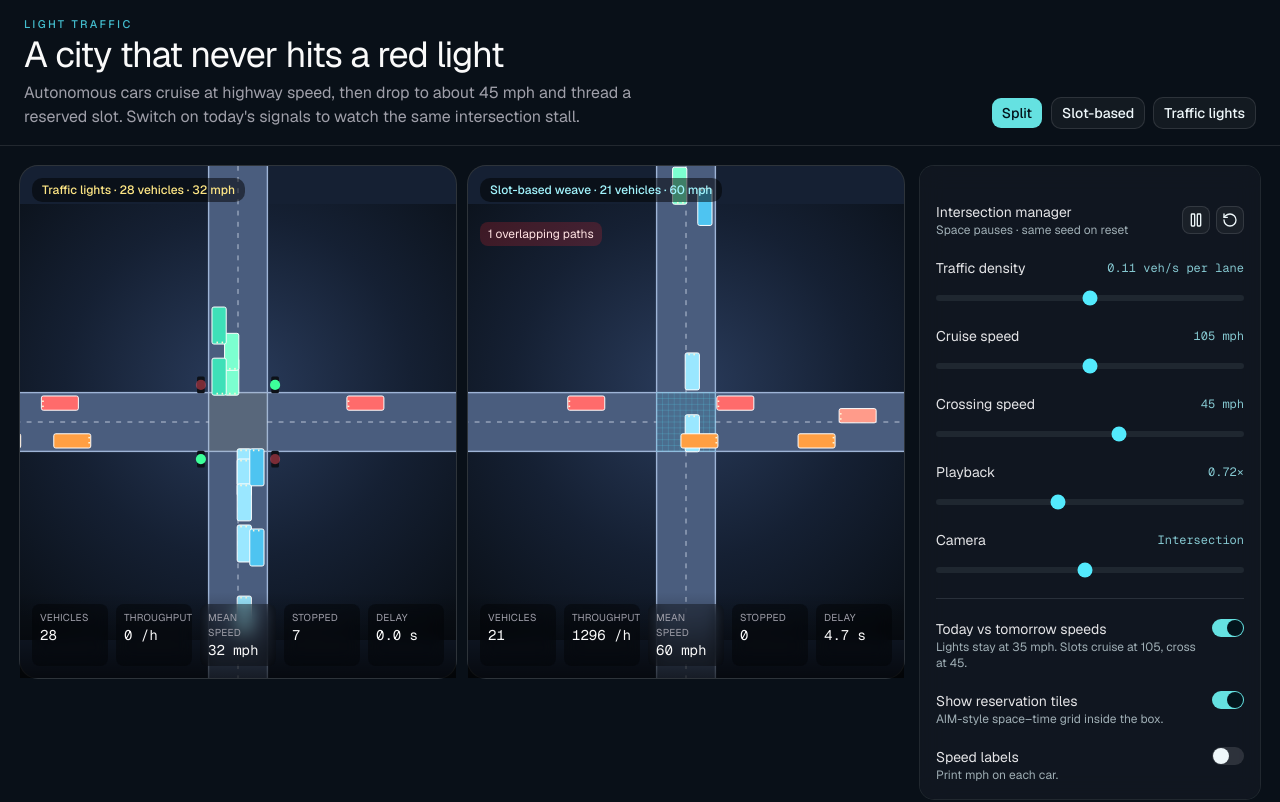
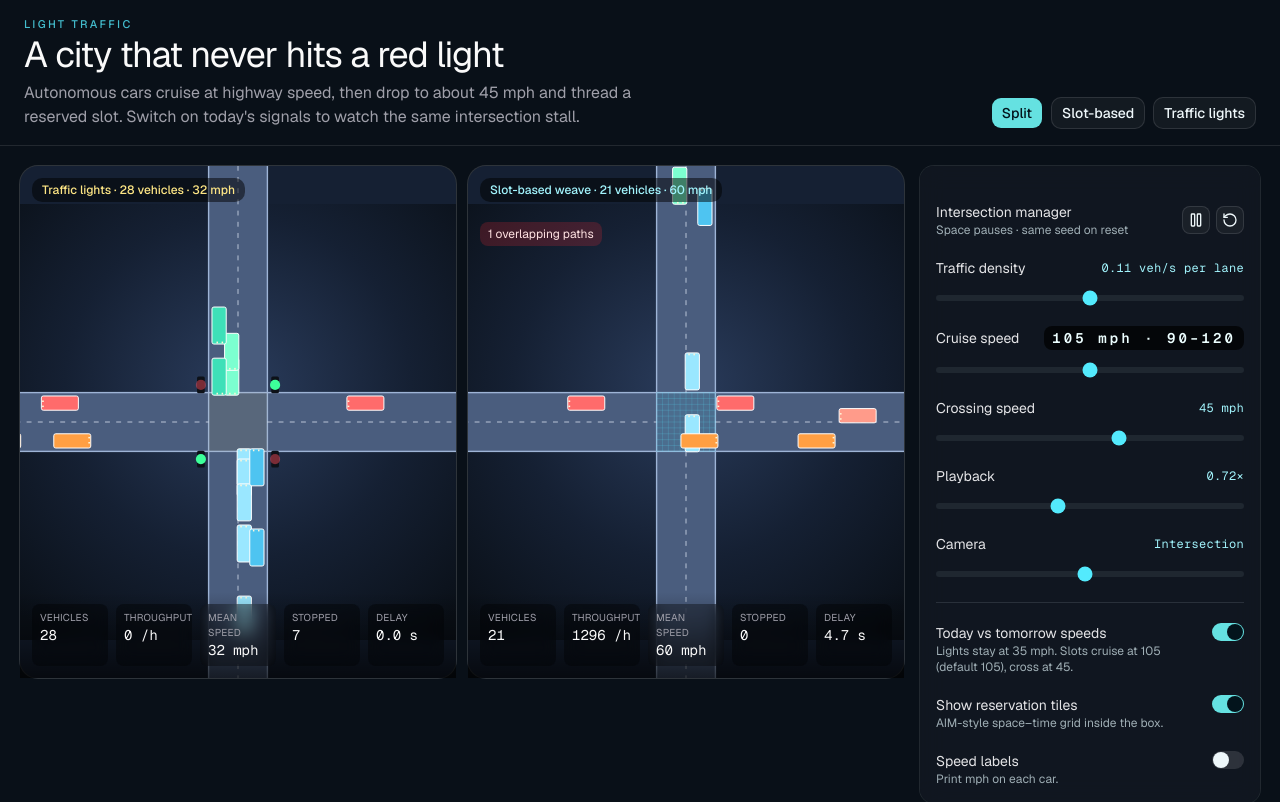
Before and after one commit to kvnloo/smartcity, a Next.js app: page / in a window 1280 px wide. Shown: the top 802 px of the page. Built offline with nearby package versions, Linux system fonts and the light colour scheme.

Commit message:
Make the 105 mph cruise label unmistakable
Screenshot OCR was reading the small cyan 105 as 185. Freeze the default
at 105, snap out-of-range values to that literal, and render the control
in larger tracked digits with the 90–120 range beside it.

Co-authored-by: veeman961 <veeman961@gmail.com>

```diff
--- a/src/components/city-sim.tsx
+++ b/src/components/city-sim.tsx
@@ -9,7 +9,18 @@ import { Card, CardContent } from "@/components/ui/card";
 import { Separator } from "@/components/ui/separator";
 import { Switch } from "@/components/ui/switch";
 import { TrafficSim, type SimSnapshot } from "@/lib/sim/engine";
-import { DEFAULT_CONFIG, sanitizeConfig, type SimConfig, type SpeedRegime, type ViewMode } from "@/lib/sim/geometry";
+import {
+  CRUISE_MPH_DEFAULT,
+  CRUISE_MPH_MAX,
+  CRUISE_MPH_MIN,
+  CROSS_MPH_MAX,
+  CROSS_MPH_MIN,
+  DEFAULT_CONFIG,
+  sanitizeConfig,
+  type SimConfig,
+  type SpeedRegime,
+  type ViewMode,
+} from "@/lib/sim/geometry";
 
 export function CitySim() {
   const [view, setView] = useState<ViewMode>("split");
@@ -176,19 +187,20 @@ export function CitySim() {
               />
               <RangeField
                 label="Cruise speed"
-                display={`${viewConfig.cruiseMph} mph`}
-                min={90}
-                max={120}
+                display={`${viewConfig.cruiseMph} mph · ${CRUISE_MPH_MIN}–${CRUISE_MPH_MAX}`}
+                min={CRUISE_MPH_MIN}
+                max={CRUISE_MPH_MAX}
                 step={1}
                 testId="cruise-speed"
+                emphasize
                 value={viewConfig.cruiseMph}
                 onChange={(v) => patch({ cruiseMph: v })}
               />
               <RangeField
                 label="Crossing speed"
                 display={`${viewConfig.crossMph} mph`}
-                min={30}
-                max={55}
+                min={CROSS_MPH_MIN}
+                max={CROSS_MPH_MAX}
                 step={1}
                 value={viewConfig.crossMph}
                 onChange={(v) => patch({ crossMph: v })}
@@ -218,7 +230,7 @@ export function CitySim() {
                 label="Today vs tomorrow speeds"
                 hint={
                   viewConfig.speedRegime === "vision"
-                    ? `Lights stay at ${viewConfig.lightsMph} mph. Slots cruise at ${viewConfig.cruiseMph}, cross at ${viewConfig.crossMph}.`
+                    ? `Lights stay at ${viewConfig.lightsMph} mph. Slots cruise at ${viewConfig.cruiseMph} (default ${CRUISE_MPH_DEFAULT}), cross at ${viewConfig.crossMph}.`
                     : "Both sides use the same cruise and crossing speeds."
                 }
                 checked={viewConfig.speedRegime === "vision"}
@@ -320,6 +332,7 @@ function RangeField({
   value,
   onChange,
   testId,
+  emphasize = false,
 }: {
   label: string;
   display: string;
@@ -329,12 +342,21 @@ function RangeField({
   value: number;
   onChange: (value: number) => void;
   testId?: string;
+  emphasize?: boolean;
 }) {
+  const clamped = Number.isFinite(value) ? Math.min(max, Math.max(min, value)) : min;
   return (
     <label className="block space-y-2">
       <div className="flex items-center justify-between gap-3 text-sm">
         <span className="text-zinc-200">{label}</span>
-        <span className="font-mono text-xs text-cyan-200/80" data-testid={testId}>
+        <span
+          data-testid={testId}
+          className={
+            emphasize
+              ? "rounded-md bg-black/70 px-2 py-0.5 font-mono text-sm font-semibold tracking-[0.22em] text-cyan-50 tabular-nums"
+              : "font-mono text-xs tracking-wide text-cyan-200 tabular-nums"
+          }
+        >
           {display}
         </span>
       </div>
@@ -343,8 +365,11 @@ function RangeField({
         min={min}
         max={max}
         step={step}
-        value={Number.isFinite(value) ? Math.min(max, Math.max(min, value)) : min}
+        value={clamped}
         autoComplete="off"
+        aria-valuemin={min}
+        aria-valuemax={max}
+        aria-valuenow={clamped}
         onChange={(e) => onChange(Number(e.target.value))}
         className="h-1.5 w-full cursor-pointer appearance-none rounded-full bg-muted accent-cyan-300"
       />
--- a/src/lib/sim/geometry.ts
+++ b/src/lib/sim/geometry.ts
@@ -18,17 +18,24 @@ export interface SimConfig {
   showSpeeds: boolean;
 }
 
-export const DEFAULT_CONFIG: SimConfig = {
+export const CRUISE_MPH_MIN = 90;
+export const CRUISE_MPH_MAX = 120;
+export const CRUISE_MPH_DEFAULT = 105;
+export const CROSS_MPH_MIN = 30;
+export const CROSS_MPH_MAX = 55;
+export const CROSS_MPH_DEFAULT = 45;
+
+export const DEFAULT_CONFIG: SimConfig = Object.freeze({
   mode: "slot",
   speedRegime: "vision",
-  cruiseMph: 105,
-  crossMph: 45,
+  cruiseMph: CRUISE_MPH_DEFAULT,
+  crossMph: CROSS_MPH_DEFAULT,
   lightsMph: 35,
   arrivalPerLane: 0.11,
   timeScale: 0.72,
   showTiles: true,
   showSpeeds: false,
-};
+}) as SimConfig;
 
 export function sanitizeConfig(config: SimConfig): SimConfig {
   const cruise = Math.round(Number(config.cruiseMph));
@@ -39,15 +46,14 @@ export function sanitizeConfig(config: SimConfig): SimConfig {
   return {
     ...config,
     speedRegime: config.speedRegime === "matched" ? "matched" : "vision",
-    cruiseMph: cruise >= 90 && cruise <= 120 ? cruise : DEFAULT_CONFIG.cruiseMph,
-    crossMph: cross >= 30 && cross <= 55 ? cross : DEFAULT_CONFIG.crossMph,
-    lightsMph: lights >= 20 && lights <= 70 ? lights : DEFAULT_CONFIG.lightsMph,
+    cruiseMph:
+      cruise >= CRUISE_MPH_MIN && cruise <= CRUISE_MPH_MAX ? cruise : CRUISE_MPH_DEFAULT,
+    crossMph: cross >= CROSS_MPH_MIN && cross <= CROSS_MPH_MAX ? cross : CROSS_MPH_DEFAULT,
+    lightsMph: lights >= 20 && lights <= 70 ? lights : 35,
     arrivalPerLane: Number.isFinite(arrival)
       ? Math.min(0.22, Math.max(0, arrival))
-      : DEFAULT_CONFIG.arrivalPerLane,
-    timeScale: Number.isFinite(timeScale)
-      ? Math.min(1.4, Math.max(0.25, timeScale))
-      : DEFAULT_CONFIG.timeScale,
+      : 0.11,
+    timeScale: Number.isFinite(timeScale) ? Math.min(1.4, Math.max(0.25, timeScale)) : 0.72,
     showTiles: Boolean(config.showTiles),
     showSpeeds: Boolean(config.showSpeeds),
   };
```
